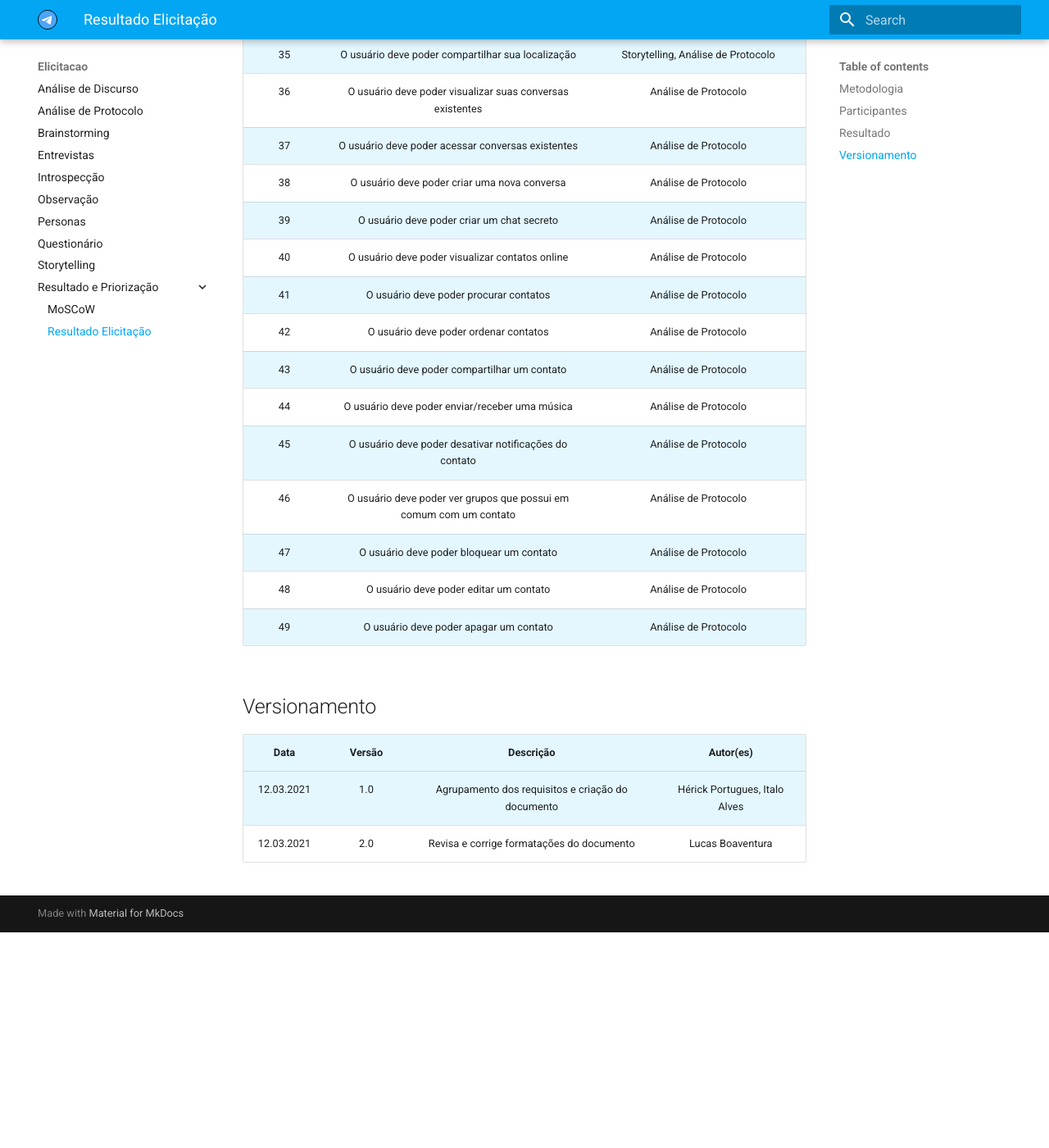
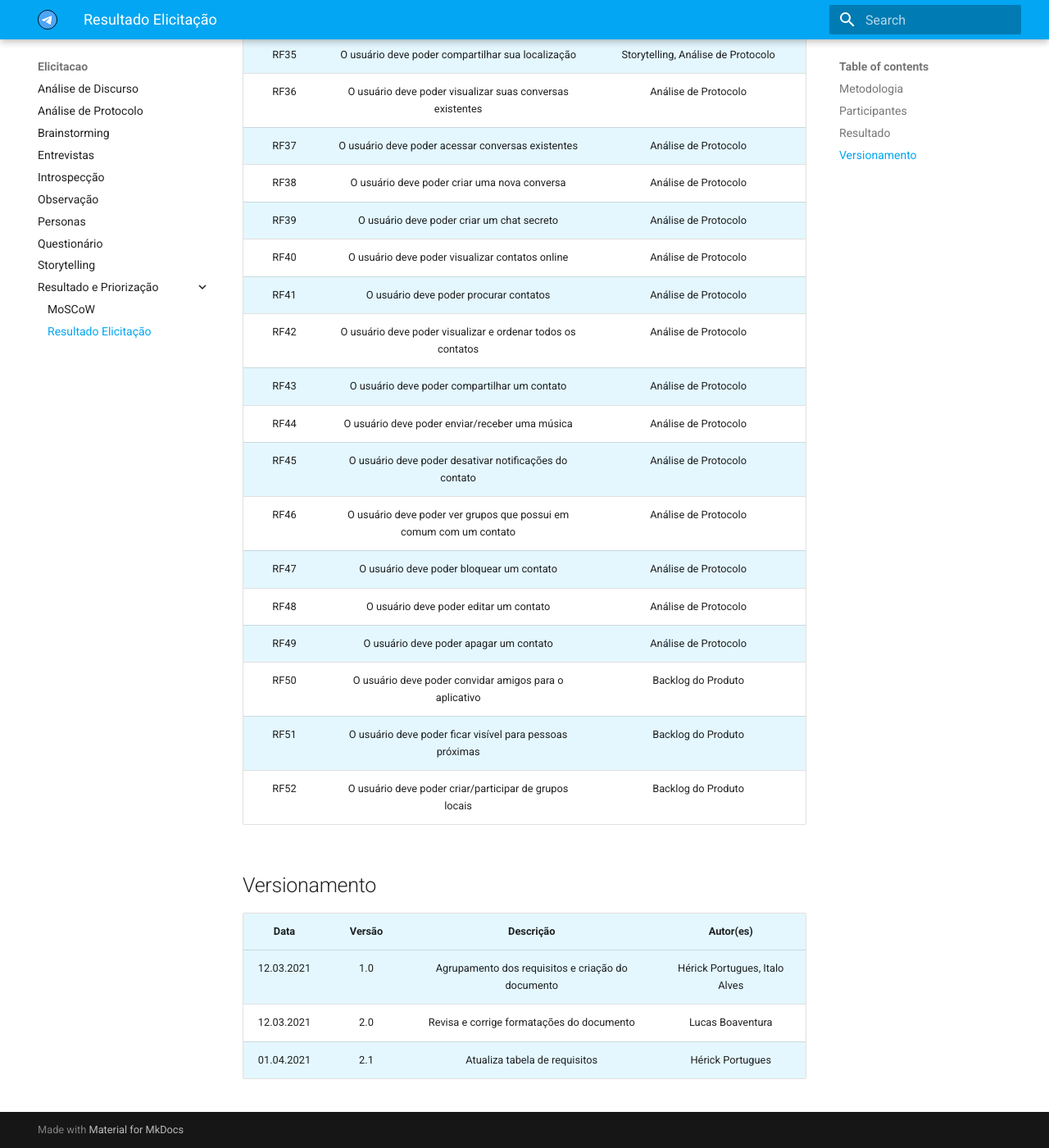
Before and after one commit to Requisitos-de-Software/2020.2-Telegram, an MkDocs documentation site: the page built from docs/elicitacao/Resultado_e_Priorização/resultado.md, in a window 1280 px wide and 1400 px high, scrolled down 2738 px. Shown: the whole window at 82% size. Built offline with MkDocs 1.6.1 and Material for MkDocs 9.7.7, drawn with Linux system fonts in a browser that asks for light colours; before the commit the page ends 3875 px from its top, so only the background shows below that; some of the changed text lies outside the part shown.

Commit message:
Atualiza tabela de requisitos

```diff
--- a/docs/elicitacao/Resultado_e_Priorização/resultado.md
+++ b/docs/elicitacao/Resultado_e_Priorização/resultado.md
@@ -13,55 +13,58 @@
 
 | Número |                                            Requisito                                            |                                      Técnica                                      |
 | :----: | :---------------------------------------------------------------------------------------------: | :-------------------------------------------------------------------------------: |
-|   1    |                     O usuário deve poder enviar/receber mensagens de texto                      | Anaĺise de Discurso, Entrevista, Análise de Protocolo, Questionário, StoryTelling |
-|   2    |                     O usuário deve poder enviar/receber mensagens de áudio                      | Anaĺise de Discurso, Entrevista, Análise de Protocolo, Questionário, StoryTelling |
-|   3    |                O usuário deve poder enviar/receber arquivos de imagem da galeria                |        Anaĺise de Discurso, Entrevista, Análise de Protocolo, Questionário        |
-|   4    |            O usuário deve poder enviar/receber arquivos de imagem capturados na hora            |                               Análise de Protocolo                                |
-|   5    |                O usuário deve poder enviar/receber arquivos de vídeo da galeria                 |        Anaĺise de Discurso, Entrevista, Análise de Protocolo, Questionário        |
-|   6    |             O usuário deve poder enviar/receber arquivos de vídeo gravados na hora              |                               Análise de Protocolo                                |
-|   7    |                    O usuário deve poder realizar chamadas de voz individuais                    |                   Análise de Discurso, Entrevista, Introspecção                   |
-|   8    |                     O usuário deve poder realizar chamadas de voz em grupo                      |                       Brainstorm, Introspecção, Observação                        |
-|   9    |                   O usuário deve poder realizar chamadas de vídeo individuais                   |                   Análise de Discurso, Entrevista, Introspecção                   |
-|   10   |                    O usuário deve poder realizar chamadas de vídeo em grupo                     |                       Brainstorm, Introspecção, Observação                        |
-|   11   |                         O usuário deve poder criar grupos de mensagens                          |            Análise de Discurso, Entrevista, Introspecção, Storytelling            |
-|   12   |                               O usuário deve poder criar enquetes                               |                   Análise de Discurso, Entrevista, Storytelling                   |
-|   13   |                              O usuário deve poder salvar mensagens                              |                                Análise de Discurso                                |
-|   14   |                            O usuário deve poder encaminhar mensagens                            |                                Análise de Discurso                                |
-|   15   |                         O usuário deve poder excluir mensagens enviadas                         |                                Análise de Discurso                                |
-|   16   |                          O usuário deve poder enviar/receber arquivos                           |          Introspecção, Storytelling, Análise de Protocolo, Questionário           |
-|   17   |                   O sistema deve permitir a utilização e configuração de bots                   |                                Análise de Discurso                                |
-|   18   |          O sistema deve permitir a alternância de contas por meio do mesmo dispositivo          |                                Análise de Discurso                                |
-|   19   | O sistema deve permitir o controle da frequência de mensagens que podem ser enviadas nos grupos |                                Análise de Discurso                                |
-|   20   |            O usuário deve conseguir ver a confirmação de uma mensagem lida em grupos            |                             Brainstorming, Observação                             |
-|   21   |            O usuário deve poder bloquear o acesso ao aplicativo por meio da digital             |                                   Brainstorming                                   |
-|   22   |    O usuário deve poder gerenciar o armazenamento interno ocupado por uma conversa ou grupo     |                                   Brainstorming                                   |
-|   23   |         O sistema deve manter o histórico de mensagens do grupo para novos integrantes          |                                    Entrevista                                     |
-|   24   |                      O sistema deve permitir a divisão dos chats em pastas                      |                                    Entrevista                                     |
-|   25   |                 O sistema deve manter os arquivos e mensagens salvos na "nuvem"                 |                                    Entrevista                                     |
-|   26   |         O usuário deve poder encontrar pessoas próximas à ele que utilizam o aplicativo         |                                    Entrevista                                     |
-|   27   |                     O usuário deve poder realizar o cadastro no aplicativo                      |                                   Introspecção                                    |
-|   28   |                       O usuário deve poder realizar o login no aplicativo                       |                                   Introspecção                                    |
-|   29   |                             O usuário deve poder editar seu perfil                              |                                   Introspecção                                    |
-|   30   |                           O usuário deve poder visualizar seu perfil                            |                                   Introspecção                                    |
-|   31   |                          O usuário deve poder adicionar novos contatos                          |                        Introspecção, Análise de Protocolo                         |
-|   32   |                    O usuário deve poder visualizar o perfil de seus contatos                    |                        Introspecção, Análise de Protocolo                         |
-|   33   | O usuário deve poder responder uma mensagem enviada num grupo no privado da pessoa que a enviou |                                    Observação                                     |
-|   34   |   O usuário deve poder salvar e visualizar as mensagens salvas de uma conversa em específico    |                                    Observação                                     |
-|   35   |                        O usuário deve poder compartilhar sua localização                        |                        Storytelling, Análise de Protocolo                         |
-|   36   |                    O usuário deve poder visualizar suas conversas existentes                    |                               Análise de Protocolo                                |
-|   37   |                        O usuário deve poder acessar conversas existentes                        |                               Análise de Protocolo                                |
-|   38   |                          O usuário deve poder criar uma nova conversa                           |                               Análise de Protocolo                                |
-|   39   |                           O usuário deve poder criar um chat secreto                            |                               Análise de Protocolo                                |
-|   40   |                         O usuário deve poder visualizar contatos online                         |                               Análise de Protocolo                                |
-|   41   |                             O usuário deve poder procurar contatos                              |                               Análise de Protocolo                                |
-|   42   |                              O usuário deve poder ordenar contatos                              |                               Análise de Protocolo                                |
-|   43   |                          O usuário deve poder compartilhar um contato                           |                               Análise de Protocolo                                |
-|   44   |                         O usuário deve poder enviar/receber uma música                          |                               Análise de Protocolo                                |
-|   45   |                     O usuário deve poder desativar notificações do contato                      |                               Análise de Protocolo                                |
-|   46   |               O usuário deve poder ver grupos que possui em comum com um contato                |                               Análise de Protocolo                                |
-|   47   |                            O usuário deve poder bloquear um contato                             |                               Análise de Protocolo                                |
-|   48   |                             O usuário deve poder editar um contato                              |                               Análise de Protocolo                                |
-|   49   |                             O usuário deve poder apagar um contato                              |                               Análise de Protocolo                                |
+|  RF1   |                     O usuário deve poder enviar/receber mensagens de texto                      | Anaĺise de Discurso, Entrevista, Análise de Protocolo, Questionário, StoryTelling |
+|  RF2   |                     O usuário deve poder enviar/receber mensagens de áudio                      | Anaĺise de Discurso, Entrevista, Análise de Protocolo, Questionário, StoryTelling |
+|  RF3   |                O usuário deve poder enviar/receber arquivos de imagem da galeria                |        Anaĺise de Discurso, Entrevista, Análise de Protocolo, Questionário        |
+|  RF4   |            O usuário deve poder enviar/receber arquivos de imagem capturados na hora            |                               Análise de Protocolo                                |
+|  RF5   |                O usuário deve poder enviar/receber arquivos de vídeo da galeria                 |        Anaĺise de Discurso, Entrevista, Análise de Protocolo, Questionário        |
+|  RF6   |             O usuário deve poder enviar/receber arquivos de vídeo gravados na hora              |                               Análise de Protocolo                                |
+|  RF7   |                    O usuário deve poder realizar chamadas de voz individuais                    |                   Análise de Discurso, Entrevista, Introspecção                   |
+|  RF8   |                     O usuário deve poder realizar chamadas de voz em grupo                      |                       Brainstorm, Introspecção, Observação                        |
+|  RF9   |                   O usuário deve poder realizar chamadas de vídeo individuais                   |                   Análise de Discurso, Entrevista, Introspecção                   |
+|  RF10  |                    O usuário deve poder realizar chamadas de vídeo em grupo                     |                       Brainstorm, Introspecção, Observação                        |
+|  RF11  |                         O usuário deve poder criar grupos de mensagens                          |            Análise de Discurso, Entrevista, Introspecção, Storytelling            |
+|  RF12  |                               O usuário deve poder criar enquetes                               |                   Análise de Discurso, Entrevista, Storytelling                   |
+|  RF13  |                              O usuário deve poder salvar mensagens                              |                                Análise de Discurso                                |
+|  RF14  |                            O usuário deve poder encaminhar mensagens                            |                                Análise de Discurso                                |
+|  RF15  |                         O usuário deve poder excluir mensagens enviadas                         |                                Análise de Discurso                                |
+|  RF16  |                          O usuário deve poder enviar/receber arquivos                           |          Introspecção, Storytelling, Análise de Protocolo, Questionário           |
+|  RF17  |                   O sistema deve permitir a utilização e configuração de bots                   |                                Análise de Discurso                                |
+|  RF18  |          O sistema deve permitir a alternância de contas por meio do mesmo dispositivo          |                                Análise de Discurso                                |
+|  RF19  | O sistema deve permitir o controle da frequência de mensagens que podem ser enviadas nos grupos |                                Análise de Discurso                                |
+|  RF20  |            O usuário deve conseguir ver a confirmação de uma mensagem lida em grupos            |                             Brainstorming, Observação                             |
+|  RF21  |            O usuário deve poder bloquear o acesso ao aplicativo por meio da digital             |                                   Brainstorming                                   |
+|  RF22  |    O usuário deve poder gerenciar o armazenamento interno ocupado por uma conversa ou grupo     |                                   Brainstorming                                   |
+|  RF23  |         O sistema deve manter o histórico de mensagens do grupo para novos integrantes          |                                    Entrevista                                     |
+|  RF24  |                      O sistema deve permitir a divisão dos chats em pastas                      |                                    Entrevista                                     |
+|  RF25  |                 O sistema deve manter os arquivos e mensagens salvos na "nuvem"                 |                                    Entrevista                                     |
+|  RF26  |         O usuário deve poder encontrar pessoas próximas à ele que utilizam o aplicativo         |                                    Entrevista                                     |
+|  RF27  |                     O usuário deve poder realizar o cadastro no aplicativo                      |                                   Introspecção                                    |
+|  RF28  |                       O usuário deve poder realizar o login no aplicativo                       |                                   Introspecção                                    |
+|  RF29  |                             O usuário deve poder editar seu perfil                              |                                   Introspecção                                    |
+|  RF30  |                           O usuário deve poder visualizar seu perfil                            |                                   Introspecção                                    |
+|  RF31  |                          O usuário deve poder adicionar novos contatos                          |                        Introspecção, Análise de Protocolo                         |
+|  RF32  |                    O usuário deve poder visualizar o perfil de seus contatos                    |                        Introspecção, Análise de Protocolo                         |
+|  RF33  | O usuário deve poder responder uma mensagem enviada num grupo no privado da pessoa que a enviou |                                    Observação                                     |
+|  RF34  |   O usuário deve poder salvar e visualizar as mensagens salvas de uma conversa em específico    |                                    Observação                                     |
+|  RF35  |                        O usuário deve poder compartilhar sua localização                        |                        Storytelling, Análise de Protocolo                         |
+|  RF36  |                    O usuário deve poder visualizar suas conversas existentes                    |                               Análise de Protocolo                                |
+|  RF37  |                        O usuário deve poder acessar conversas existentes                        |                               Análise de Protocolo                                |
+|  RF38  |                          O usuário deve poder criar uma nova conversa                           |                               Análise de Protocolo                                |
+|  RF39  |                           O usuário deve poder criar um chat secreto                            |                               Análise de Protocolo                                |
+|  RF40  |                         O usuário deve poder visualizar contatos online                         |                               Análise de Protocolo                                |
+|  RF41  |                             O usuário deve poder procurar contatos                              |                               Análise de Protocolo                                |
+|  RF42  |                              O usuário deve poder visualizar e ordenar todos os contatos                              |                               Análise de Protocolo                                |
+|  RF43  |                          O usuário deve poder compartilhar um contato                           |                               Análise de Protocolo                                |
+|  RF44  |                         O usuário deve poder enviar/receber uma música                          |                               Análise de Protocolo                                |
+|  RF45  |                     O usuário deve poder desativar notificações do contato                      |                               Análise de Protocolo                                |
+|  RF46  |               O usuário deve poder ver grupos que possui em comum com um contato                |                               Análise de Protocolo                                |
+|  RF47  |                            O usuário deve poder bloquear um contato                             |                               Análise de Protocolo                                |
+|  RF48  |                             O usuário deve poder editar um contato                              |                               Análise de Protocolo                                |
+|  RF49  |                             O usuário deve poder apagar um contato                              |                               Análise de Protocolo                                |
+|  RF50  |             O usuário deve poder convidar amigos para o aplicativo                             |                               Backlog do Produto                                |
+|  RF51  |             O usuário deve poder ficar visível para pessoas próximas                             |                               Backlog do Produto                                |
+|  RF52  |             O usuário deve poder criar/participar de grupos locais                             |                               Backlog do Produto                                |
 
 ## Versionamento
 
@@ -69,3 +72,4 @@
 | :--------: | :----: | :-----------------------------------------------: | :---------------------------: |
 | 12.03.2021 |  1.0   | Agrupamento dos requisitos e criação do documento | Hérick Portugues, Italo Alves |
 | 12.03.2021 |  2.0   |     Revisa e corrige formatações do documento     |       Lucas Boaventura        |
+| 01.04.2021 |  2.1   |           Atualiza tabela de requisitos           |       Hérick Portugues        |
```
Also changed, not shown: docs/elicitacao/Resultado_e_Priorização/moscow.md (+53 -49 lines).
